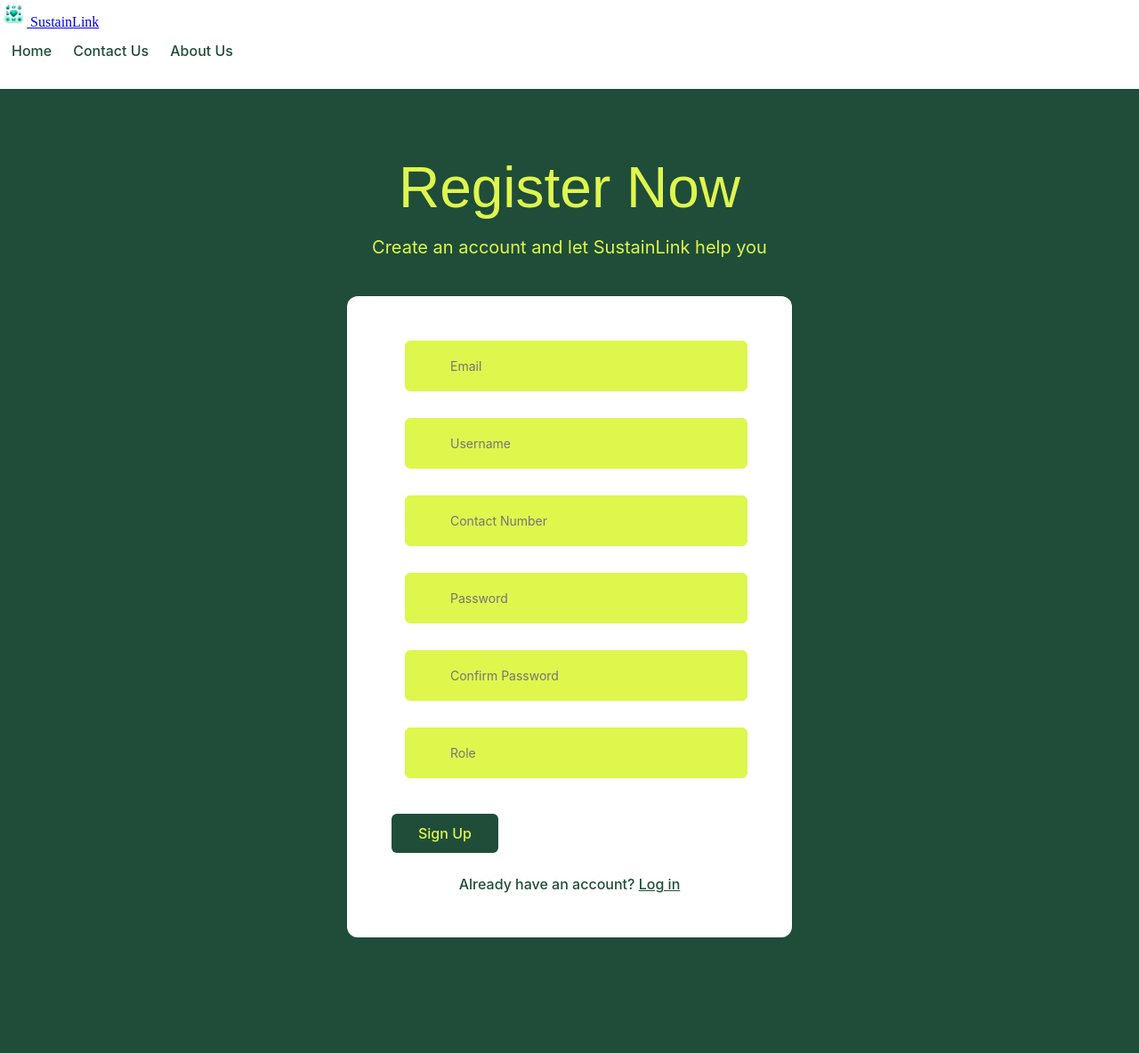
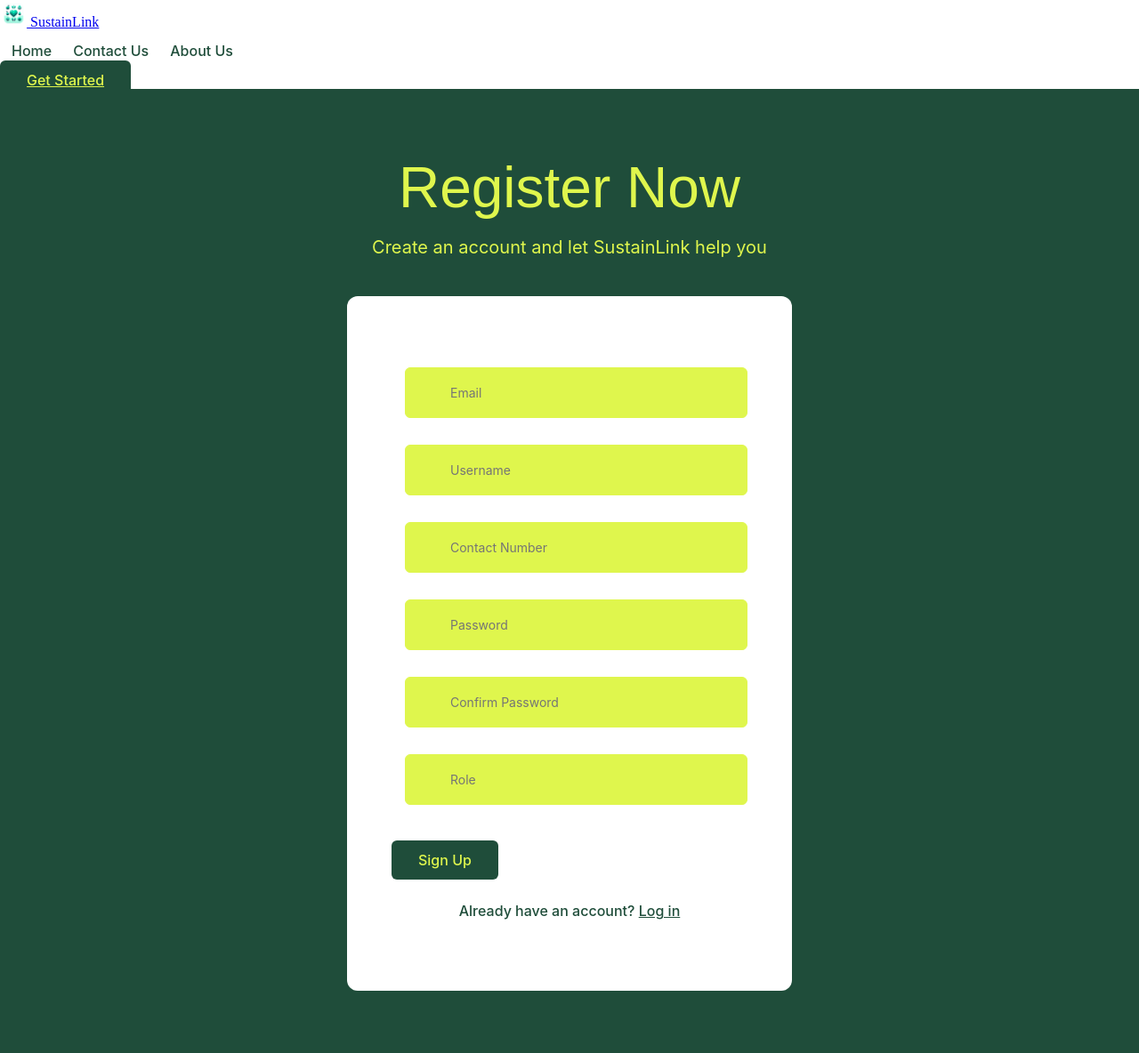
Before and after one commit to Aaryan03Singh/FoodShare, a Flask app: page /register in a window 1280 px wide. Shown: the whole page at 89% size. Before the commit the page ends 1054 px from the top, so only its background shows below. Run offline with Flask 3, Linux system fonts and the light colour scheme.

Commit message:
Revert "fgh"
This reverts commit 55458722c010f6b1d12cee03e8daebee84cf995c.
"changing"

```diff
--- a/expiry_app/static/register.css
+++ b/expiry_app/static/register.css
@@ -49,8 +49,8 @@
 
 .btn {
     text-align: center;
-    background-color: #black;
-    color : white;
+    background-color: #1f4d3a;
+    color : #dff64d;
     border-width : 0;
     border-radius : 6px;  /*rounded corners*/
     padding : 12px 30px;
@@ -84,7 +84,7 @@
     max-width: 500px;
     position: relative;
     margin : 0 auto;
-    padding: 50px;
+    padding: 80px 50px 80px;
     background: white;
     text-align: center;
     border-radius: 12px;
--- a/expiry_app/templates/register.html
+++ b/expiry_app/templates/register.html
@@ -9,8 +9,6 @@
     <link rel="stylesheet" href="../static/register.css" />
 
     <script src="https://code.jquery.com/jquery-3.6.0.min.js"></script>
-
-
 
   </head>
 
@@ -49,6 +47,7 @@
       </div>
 
       <div class="form-box">
+
         <form method="POST" action="">
           {{ form.hidden_tag() }}
 
```
